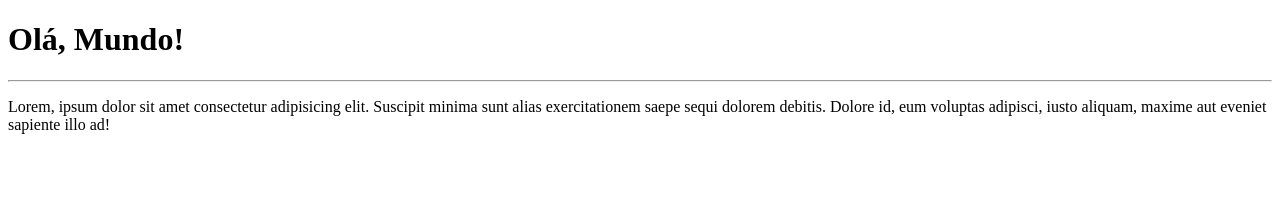
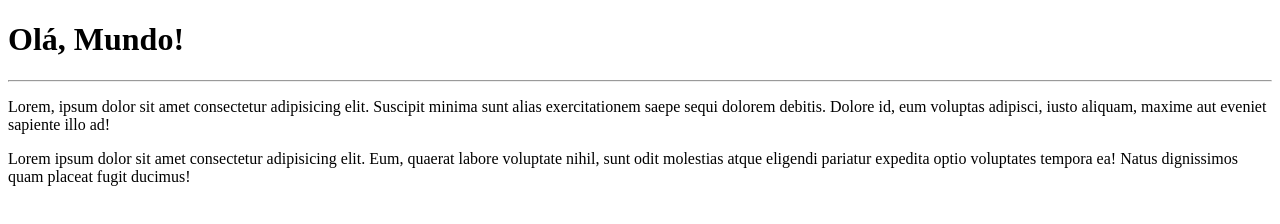
Before and after one commit to leonardopgomes/Ola-Mundo, a plain HTML site: page site-exemplo/index.html in a window 1280 px wide. Drawn offline with Linux system fonts and the light colour scheme.

Commit message:
adicionei um novo parágrafo

```diff
--- a/site-exemplo/index.html
+++ b/site-exemplo/index.html
@@ -9,5 +9,6 @@
     <h1>Olá, Mundo!</h1>
     <hr>
     <p>Lorem, ipsum dolor sit amet consectetur adipisicing elit. Suscipit minima sunt alias exercitationem saepe sequi dolorem debitis. Dolore id, eum voluptas adipisci, iusto aliquam, maxime aut eveniet sapiente illo ad!</p>
+    <p>Lorem ipsum dolor sit amet consectetur adipisicing elit. Eum, quaerat labore voluptate nihil, sunt odit molestias atque eligendi pariatur expedita optio voluptates tempora ea! Natus dignissimos quam placeat fugit ducimus!</p>
 </body>
 </html>
```
